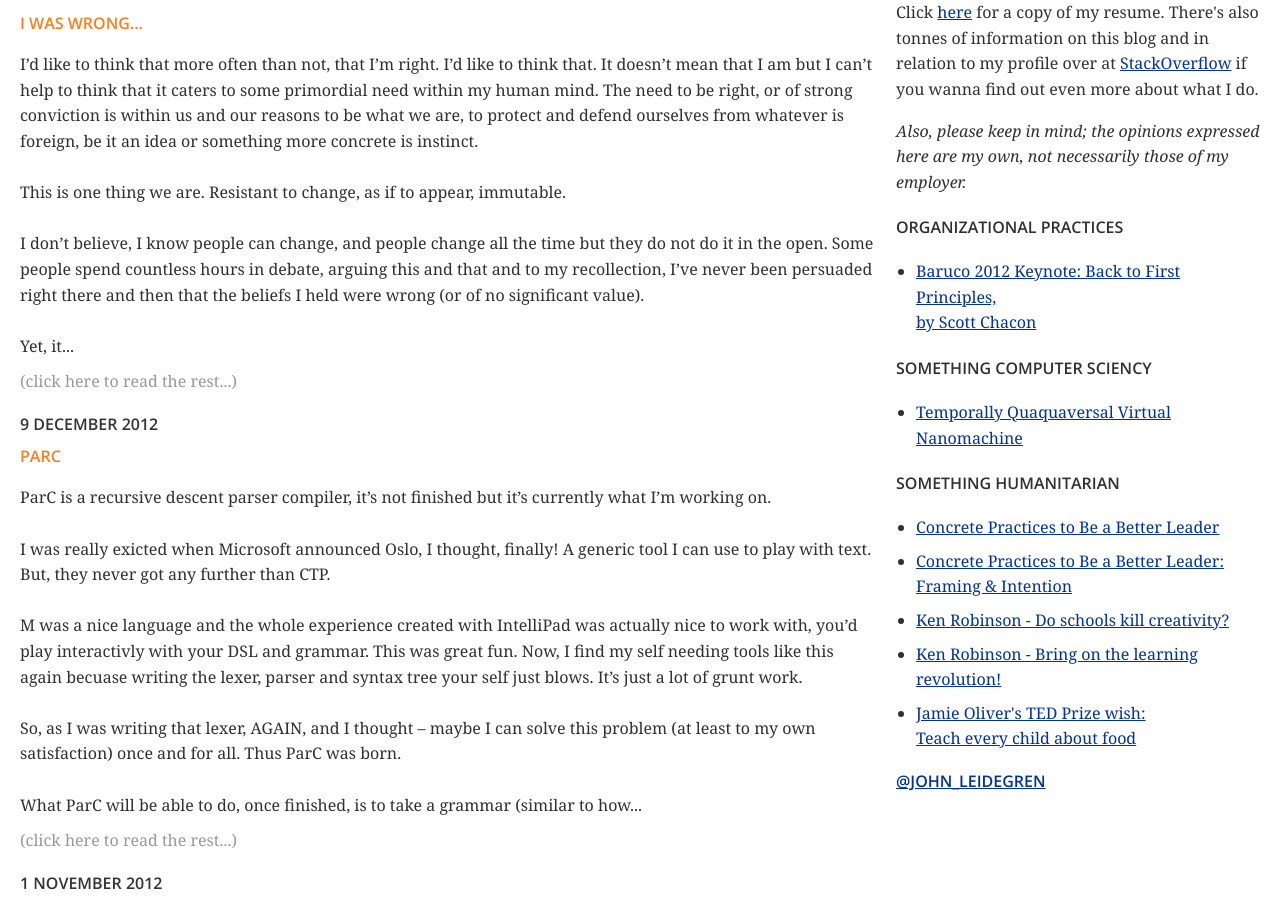
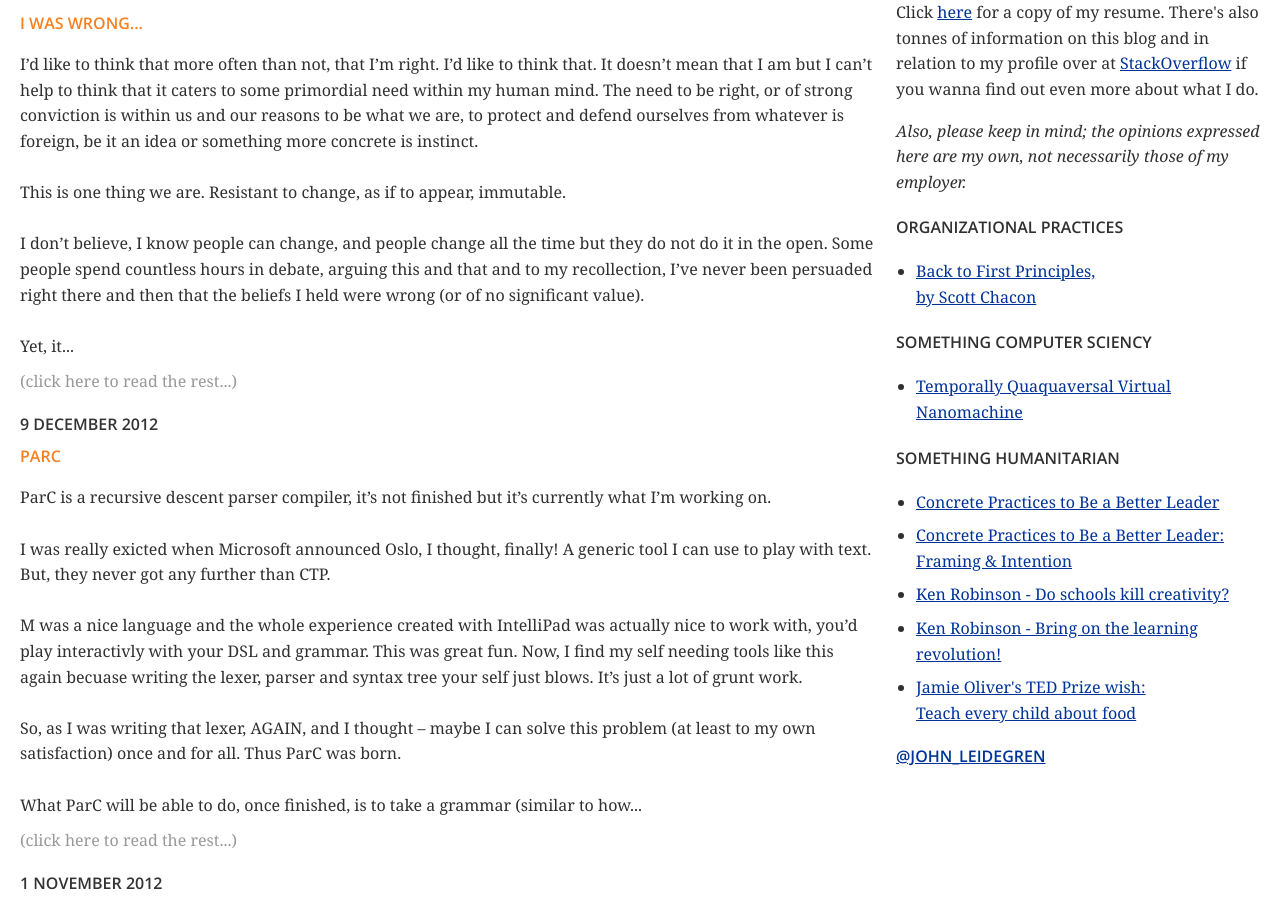
Before and after one commit to leidegre/leidegre.github.com, a Jekyll site: the page built from index.md, in a window 1280 px wide and 900 px high, scrolled down 446 px. Built offline with Jekyll 4.4.1, drawn with Linux system fonts in a browser that asks for light colours; nearby versions of some CDN libraries.

Commit message:
Update default.html

```diff
--- a/_layouts/default.html
+++ b/_layouts/default.html
@@ -73,7 +73,7 @@
     <h3>Organizational practices</h3>
 
     <ul class="widget-links">
-        <li><a href="http://www.youtube.com/watch?v=2nK2sJqDe8w">Baruco 2012 Keynote: Back to First Principles,<br />by Scott Chacon</a></li>
+        <li><a href="http://www.youtube.com/watch?v=2nK2sJqDe8w">Back to First Principles,<br />by Scott Chacon</a></li>
     </ul>
 
     <h3>Something computer sciency</h3>
```
